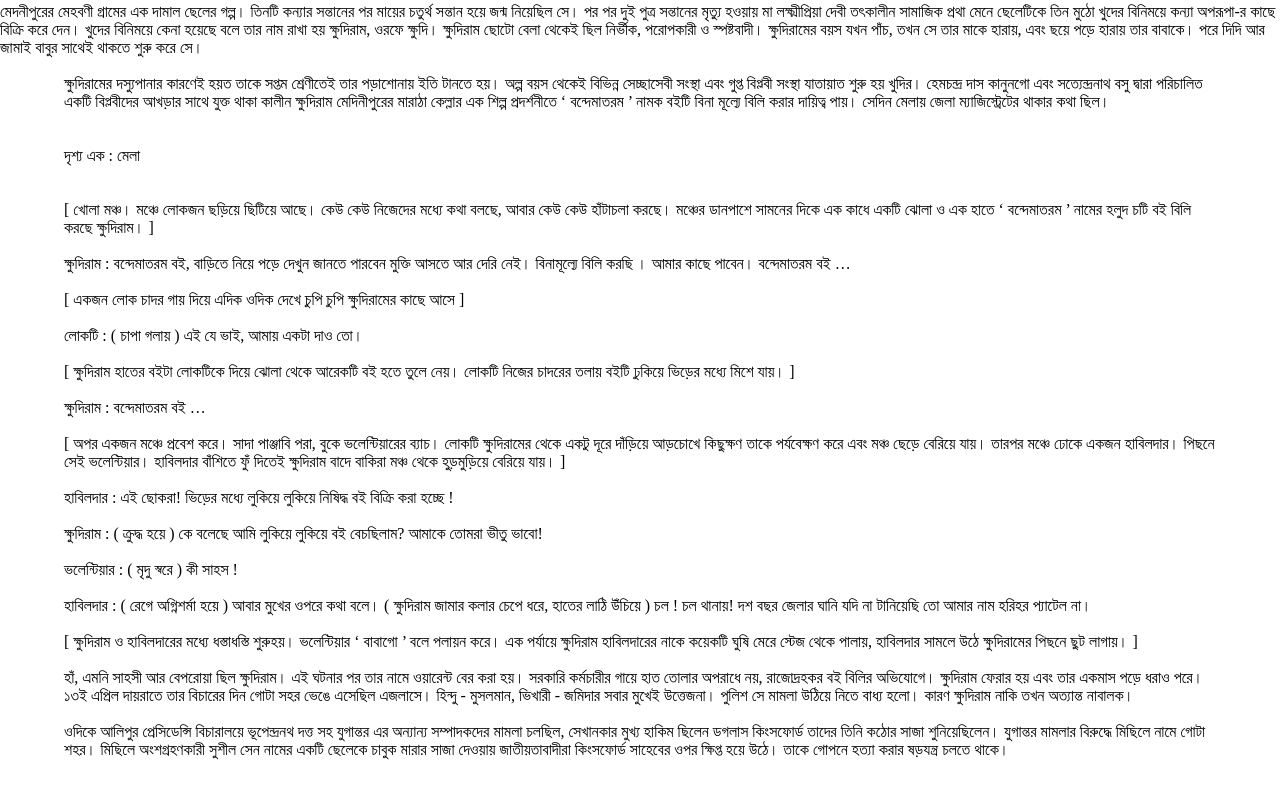
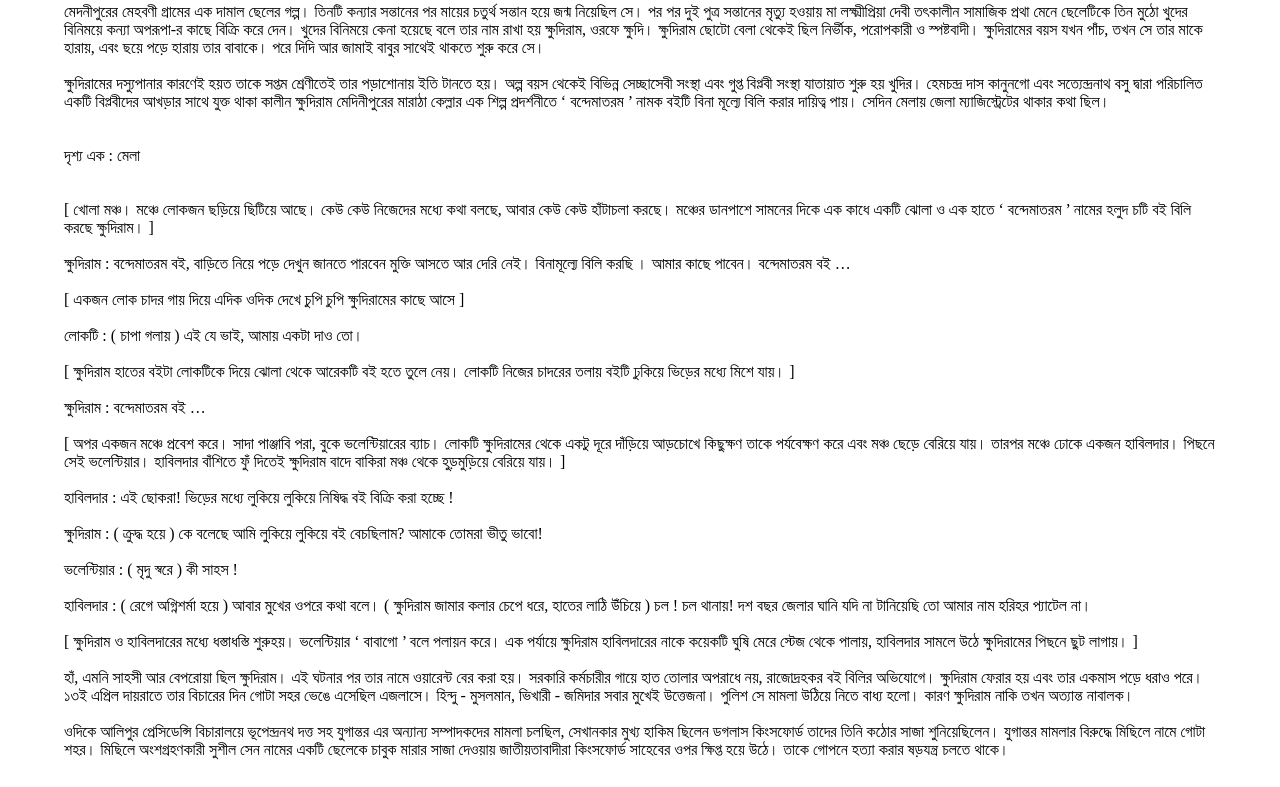
Before and after one commit to Parbatcoder/Raph-Khata, a plain HTML site: page 11iagostfasirmonche.html in a window 1280 px wide. Shown: the part 136-923 px from the top of the page. Drawn offline with Linux system fonts and the light colour scheme; a web font is replaced by a local one.

Commit message:
Update content.css

```diff
--- a/styles/content.css
+++ b/styles/content.css
@@ -109,7 +109,7 @@ body
     padding-top: 90px;
     z-index: -50;
 }
-.content div
+.content div, p
 {
     margin-left: 5vw;
     margin-right: 5vw;
```
